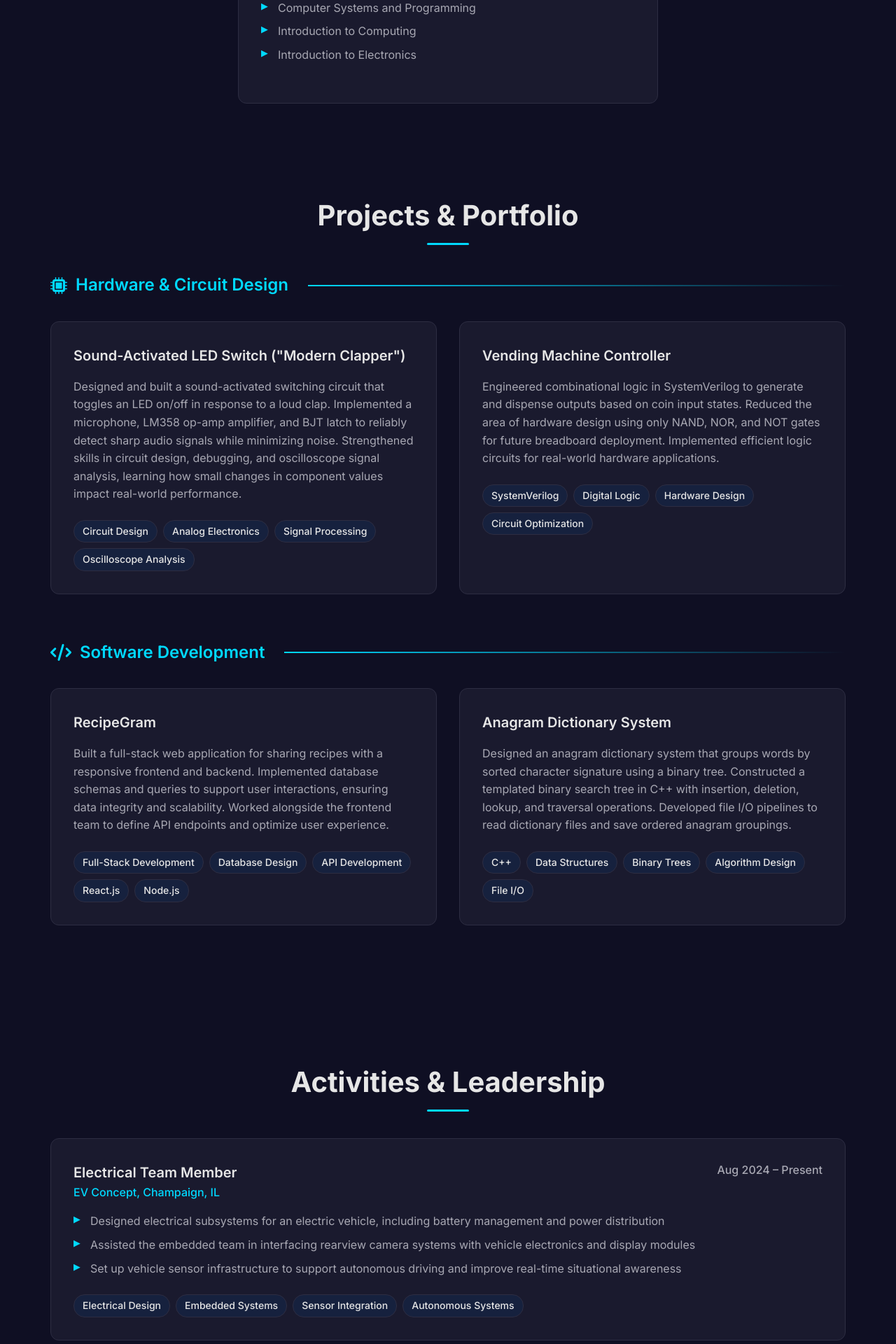
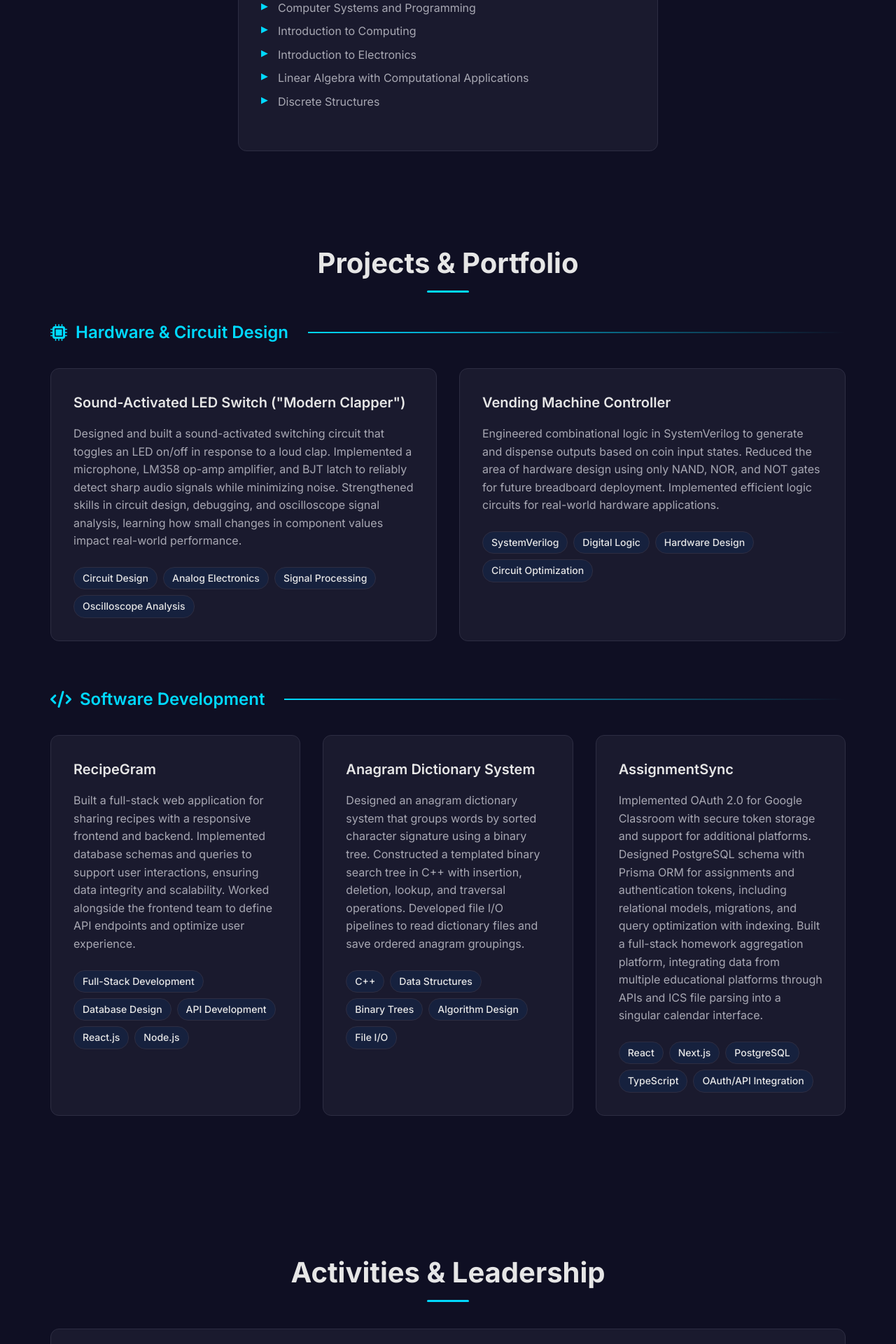
Before and after one commit to rokohli/Portfolio, a Next.js app: page / in a window 1280 px wide. Shown: the part 1760-3680 px from the top of the page at 70% size. Built offline with nearby package versions, Linux system fonts and the light colour scheme.

Commit message:
updated resume and projects section

```diff
--- a/pages/index.tsx
+++ b/pages/index.tsx
@@ -105,7 +105,7 @@ const ExperienceSection = () => {
         "Collaborated with senior engineers to refine and debug system processes, contributing to software stability",
         "Gained hands-on experience with PostgreSQL and MySQL, establishing databases and optimizing performance"
       ],
-      techStack: ["Java", "PostgreSQL", "MySQL", "Database Optimization"]
+      techStack: ["Java", "PostgreSQL", "MySQL", "AWS", "Database Optimization"]
     }
   ];
 
@@ -159,6 +159,8 @@ const EducationSection = () => {
             <li>Computer Systems and Programming</li>
             <li>Introduction to Computing</li>
             <li>Introduction to Electronics</li>
+            <li>Linear Algebra with Computational Applications</li>
+            <li>Discrete Structures</li>
           </ul>
         </div>
       </div>
@@ -191,7 +193,14 @@ const ProjectsSection = () => {
       description: "Engineered combinational logic in SystemVerilog to generate and dispense outputs based on coin input states. Reduced the area of hardware design using only NAND, NOR, and NOT gates for future breadboard deployment. Implemented efficient logic circuits for real-world hardware applications.",
       techStack: ["SystemVerilog", "Digital Logic", "Hardware Design", "Circuit Optimization"],
       category: "Hardware"
+    },
+    {
+      title: "AssignmentSync",
+      description: "Implemented OAuth 2.0 for Google Classroom with secure token storage and support for additional platforms. Designed PostgreSQL schema with Prisma ORM for assignments and authentication tokens, including relational models, migrations, and query optimization with indexing. Built a full-stack homework aggregation platform, integrating data from multiple educational platforms through APIs and ICS file parsing into a singular calendar interface.",
+      techStack: ["React", "Next.js", "PostgreSQL", "TypeScript", "OAuth/API Integration"],
+      category: "Software"
     }
+
   ];
 
   // Group projects by category
@@ -253,7 +262,7 @@ const ActivitiesSection = () => {
         "Assisted the embedded team in interfacing rearview camera systems with vehicle electronics and display modules",
         "Set up vehicle sensor infrastructure to support autonomous driving and improve real-time situational awareness"
       ],
-      techStack: ["Electrical Design", "Embedded Systems", "Sensor Integration", "Autonomous Systems"]
+      techStack: ["PCB Design", "Embedded Systems", "Sensor Integration", "Autonomous Systems"]
     },
     {
       title: "Founder & Computer Hardware Specialist",
@@ -330,7 +339,7 @@ const SkillsSection = () => {
     {
       title: "Hardware & Systems",
       icon: "fas fa-microchip",
-      skills: ["Verilog", "SystemVerilog", "Digital Logic", "Embedded Systems", "Circuit Design"]
+      skills: ["Verilog", "SystemVerilog", "Digital Logic", "Embedded Systems", "Circuit Design", "PCB Design"]
     },
     {
       title: "Data & Analytics",
```
Also changed, not shown: 1 other file (tests, documents, lock files or other folders).
